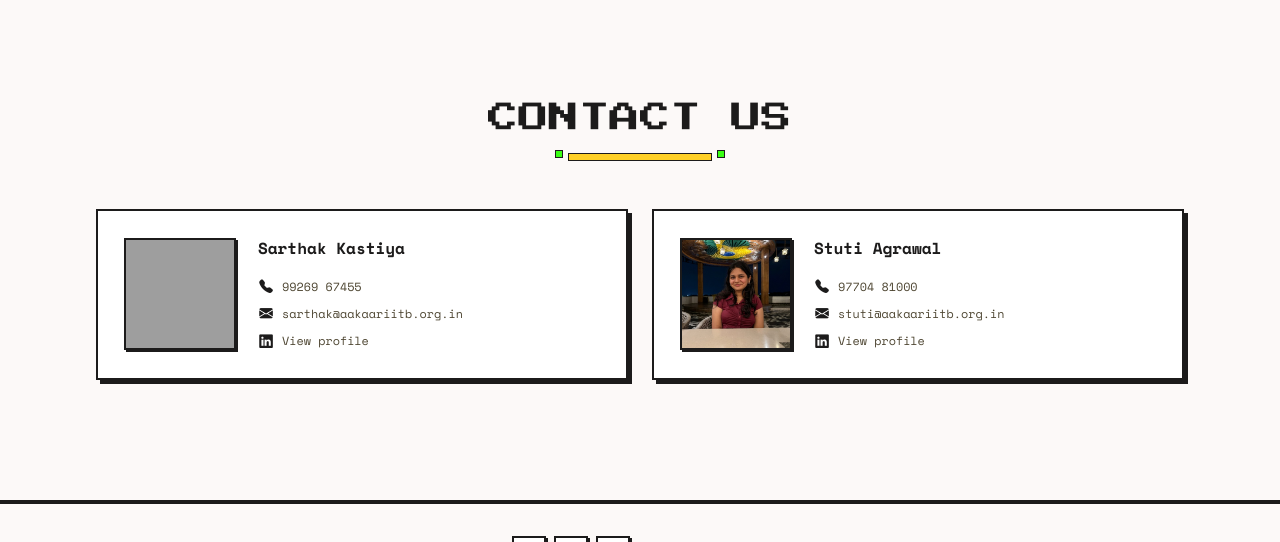
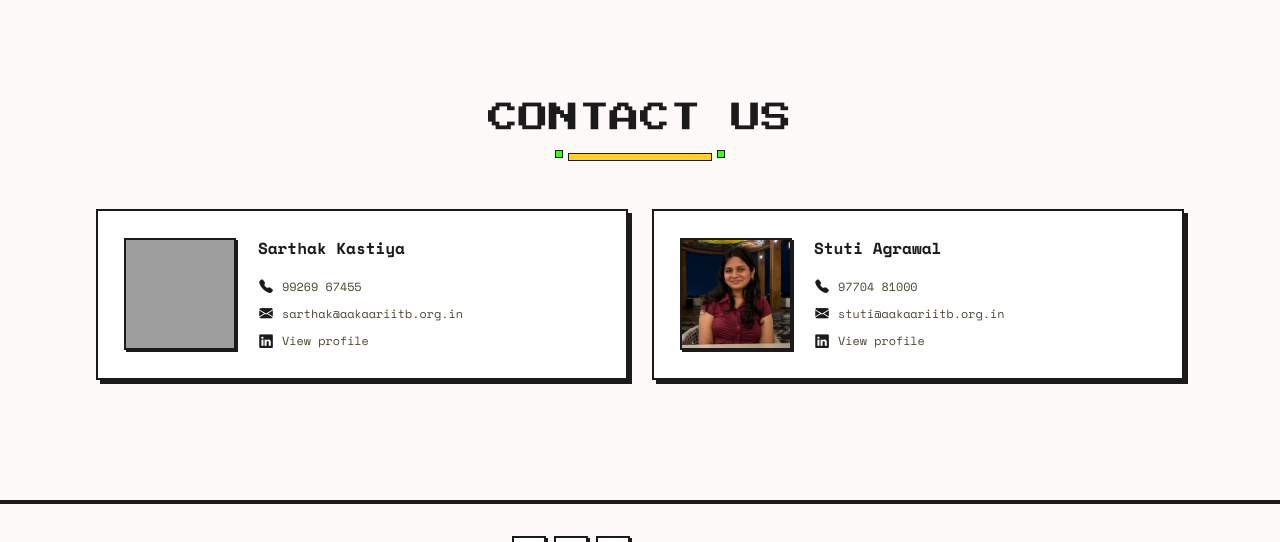
Before and after one commit to Nitesh-9009/crportal, a Django app: page /cr/ in a window 1280 px wide. Shown: the part 5809-6351 px from the top of the page. Run offline with Django 4.2, Linux system fonts and the light colour scheme; data that the repository does not hold is empty; some libraries are stand-ins or nearby versions; grey boxes are pictures that could not be loaded.

Commit message:
Use closer crop for Stuti contact photo

```diff
--- a/aakarapp/templates/home.html
+++ b/aakarapp/templates/home.html
@@ -379,7 +379,7 @@
                 </div>
             </article>
             <article class="px-card px-contact-card">
-                <img class="px-contact-avatar" src="{% static 'img/stuti-agrawal.png' %}" alt="Stuti Agrawal">
+                <img class="px-contact-avatar" src="{% static 'img/stuti-agrawal-closeup.png' %}" alt="Stuti Agrawal">
                 <div class="px-contact-details">
                     <div class="px-contact-name">Stuti Agrawal</div>
                     <div class="px-contact-lines">
```
Also changed, not shown: static/img/stuti-agrawal-closeup.png (added).
